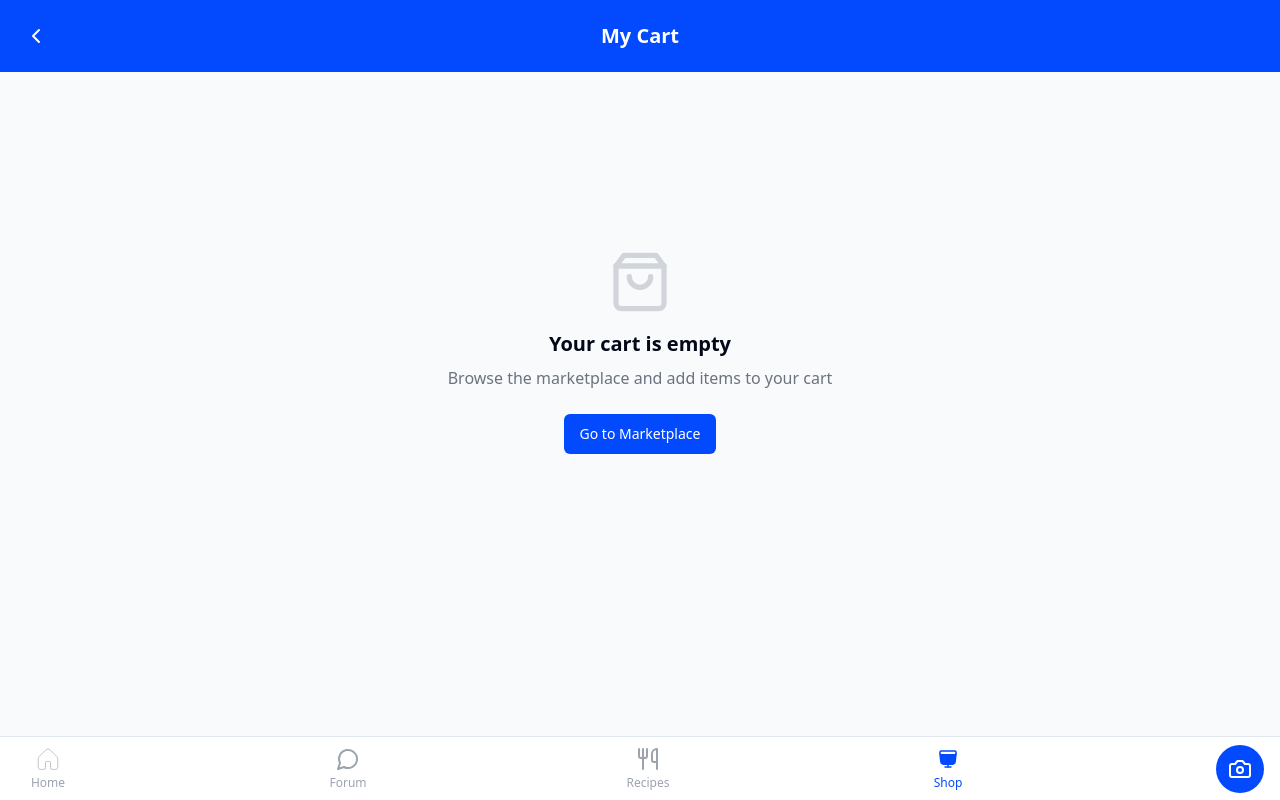
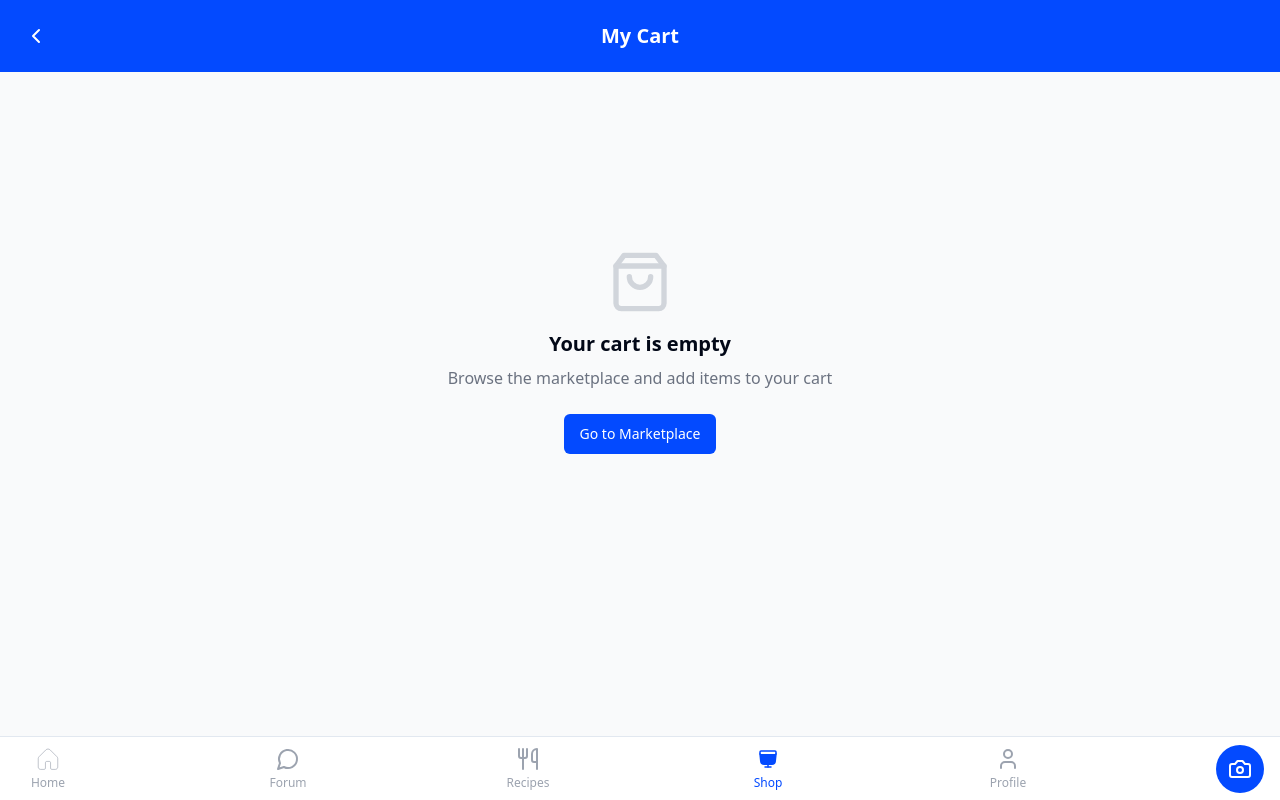
Before and after one commit to PickCreation/wayscannerapp, a React (Vite) app: page /cart in a window 1280 px wide. Built offline with nearby package versions, Linux system fonts and the light colour scheme.

Commit message:
Add profile icon to bottom navigation
Refactor bottom navigation to show profile icon.

```diff
--- a/src/components/BottomNavigation.tsx
+++ b/src/components/BottomNavigation.tsx
@@ -1,4 +1,3 @@
-
 import React from "react";
 import {
   MessageCircle,
@@ -22,7 +21,12 @@ const BottomNavigation: React.FC<BottomNavigationProps> = ({
 }) => {
   const location = useLocation();
   const navigate = useNavigate();
-  const isProfilePage = location.pathname === "/profile";
+  const isProfilePage = location.pathname === "/profile" ||
+                        location.pathname.includes("/addresses") ||
+                        location.pathname.includes("/payment-methods") ||
+                        location.pathname.includes("/bookmarks") ||
+                        location.pathname.includes("/favorites") ||
+                        location.pathname.includes("/purchases");
   const isRecipesPage = location.pathname.includes("/recipes");
   const isMarketplacePage = location.pathname.includes("/marketplace") || location.pathname.includes("/add-listing");
 
@@ -34,6 +38,11 @@ const BottomNavigation: React.FC<BottomNavigationProps> = ({
   const handleShopClick = () => {
     navigate("/marketplace");
     onItemClick("shop");
+  };
+
+  const handleProfileClick = () => {
+    navigate("/profile");
+    onItemClick("profile");
   };
 
   return (
@@ -65,6 +74,13 @@ const BottomNavigation: React.FC<BottomNavigationProps> = ({
         label="Shop"
         isActive={activeItem === "shop" || isMarketplacePage}
         onClick={handleShopClick}
+      />
+      <NavItem
+        icon={<User size={24} />}
+        activeIcon={<User size={24} fill="currentColor" />}
+        label="Profile"
+        isActive={activeItem === "profile" || isProfilePage}
+        onClick={handleProfileClick}
       />
       <button
         className="flex items-center justify-center"
--- a/src/pages/BookmarksPage.tsx
+++ b/src/pages/BookmarksPage.tsx
@@ -1,4 +1,3 @@
-
 import React, { useState, useEffect } from "react";
 import {
   ArrowLeft, User, Bell, BookmarkCheck, Heart, MessageSquare, Bookmark,
@@ -7,7 +6,7 @@ import {
 import { useNavigate } from "react-router-dom";
 import { Tabs, TabsList, TabsTrigger, TabsContent } from "@/components/ui/tabs";
 import { Avatar, AvatarFallback, AvatarImage } from "@/components/ui/avatar";
-import { Card, CardContent } from "@/components/ui/card"; // Added this import
+import { Card, CardContent } from "@/components/ui/card";
 import { useToast } from "@/hooks/use-toast";
 import BottomNavigation from "@/components/BottomNavigation";
 import { RecipeCard } from "@/components/RecipeCard";
@@ -16,14 +15,12 @@ const BookmarksPage = () => {
   const navigate = useNavigate();
   const { toast } = useToast();
   const [activeTab, setActiveTab] = useState("forum");
-  const [activeNavItem, setActiveNavItem] = useState<"home" | "forum" | "recipes" | "shop">("recipes");
+  const [activeNavItem, setActiveNavItem] = useState<"home" | "forum" | "recipes" | "shop" | "profile">("profile");
   const [bookmarkedPosts, setBookmarkedPosts] = useState<any[]>([]);
   const [bookmarkedScans, setBookmarkedScans] = useState<any[]>([]);
   const [bookmarkedRecipes, setBookmarkedRecipes] = useState<any[]>([]);
 
-  // Load bookmarked posts from localStorage
   useEffect(() => {
-    // Load forum posts
     const savedPosts = localStorage.getItem('forumPosts');
     if (savedPosts) {
       const allPosts = JSON.parse(savedPosts);
@@ -31,12 +28,10 @@ const BookmarksPage = () => {
       setBookmarkedPosts(bookmarkedItems);
     }
 
-    // Load bookmarked recipes
     const savedRecipes = localStorage.getItem('bookmarkedRecipes');
     if (savedRecipes) {
       setBookmarkedRecipes(JSON.parse(savedRecipes));
     } else {
-      // For demonstration only - this would be removed in production
       setBookmarkedRecipes([
         {
           id: 'r1',
@@ -59,7 +54,6 @@ const BookmarksPage = () => {
       ]);
     }
 
-    // For demonstration, we'll add some placeholder data for scans
     setBookmarkedScans([
       { id: 's1', title: 'Organic Apple', date: '2025-04-01', category: 'Fruit', score: 87 },
       { id: 's2', title: 'Whole Grain Bread', date: '2025-04-02', category: 'Bakery', score: 92 },
@@ -78,7 +72,7 @@ const BookmarksPage = () => {
     navigate(`/recipes/${recipeId}`);
   };
 
-  const handleNavItemClick = (item: "home" | "forum" | "recipes" | "shop") => {
+  const handleNavItemClick = (item: "home" | "forum" | "recipes" | "shop" | "profile") => {
     setActiveNavItem(item);
     if (item === "home") {
       navigate("/");
@@ -86,11 +80,10 @@ const BookmarksPage = () => {
       navigate("/forum");
     } else if (item === "recipes") {
       navigate("/recipes");
-    } else {
-      toast({
-        title: "Coming Soon",
-        description: `The ${item} feature is under development.`,
-      });
+    } else if (item === "shop") {
+      navigate("/marketplace");
+    } else if (item === "profile") {
+      navigate("/profile");
     }
   };
 
@@ -102,7 +95,6 @@ const BookmarksPage = () => {
   };
 
   const handleLikePost = (postId: string) => {
-    // This is a placeholder for liking a post
     toast({
       title: "Post liked",
       description: "The author has been notified",
@@ -110,10 +102,8 @@ const BookmarksPage = () => {
   };
 
   const handleUnbookmarkPost = (postId: string) => {
-    // Update the local state
     setBookmarkedPosts(bookmarkedPosts.filter(post => post.id !== postId));
 
-    // Update localStorage
     const savedPosts = localStorage.getItem('forumPosts');
     if (savedPosts) {
       const allPosts = JSON.parse(savedPosts);
@@ -130,10 +120,8 @@ const BookmarksPage = () => {
   };
 
   const handleRemoveRecipeBookmark = (recipeId: string) => {
-    // Update the local state
     setBookmarkedRecipes(bookmarkedRecipes.filter(recipe => recipe.id !== recipeId));
 
-    // Update localStorage
     const savedBookmarks = localStorage.getItem('bookmarkedRecipes');
     if (savedBookmarks) {
       const bookmarks = JSON.parse(savedBookmarks);
@@ -149,7 +137,6 @@ const BookmarksPage = () => {
 
   return (
     <div className="min-h-screen bg-gray-50 flex flex-col">
-      {/* Header */}
       <div className="bg-wayscanner-blue text-white p-4 relative">
         <div className="flex justify-between items-center mb-2">
           <button className="p-2" onClick={handleBackClick} type="button">
@@ -167,7 +154,6 @@ const BookmarksPage = () => {
         </div>
       </div>
 
-      {/* Tabs */}
       <div className="p-4">
         <Tabs defaultValue="forum" className="w-full" onValueChange={setActiveTab}>
           <TabsList className="grid grid-cols-3 w-full mb-6">
@@ -182,13 +168,11 @@ const BookmarksPage = () => {
             </TabsTrigger>
           </TabsList>
 
-          {/* Forum Bookmarks */}
           <TabsContent value="forum" className="pb-20">
             <div className="space-y-4">
               {bookmarkedPosts.length > 0 ? (
                 bookmarkedPosts.map(post => (
                   <div key={post.id} className="bg-white rounded-lg shadow p-4 border border-gray-200">
-                    {/* Post Header - Author & Time */}
                     <div className="flex items-center mb-3">
                       <Avatar className="h-12 w-12 mr-3">
                         <AvatarImage src={post.author.avatar} alt={post.author.name} />
@@ -215,17 +199,14 @@ const BookmarksPage = () => {
                       </div>
                     </div>
 
-                    {/* Post Content */}
                     <p className="text-[14px] text-gray-700 mb-4">{post.content}</p>
 
-                    {/* Post Image (if available) */}
                     {post.imageUrl && (
                       <div className="mb-4 border rounded-lg overflow-hidden">
                         <img src={post.imageUrl} alt="Post" className="w-full h-auto" />
                       </div>
                     )}
 
-                    {/* Post Actions */}
                     <div className="flex items-center border-t border-gray-100 pt-3">
                       <button
                         className="flex items-center mr-5"
@@ -271,7 +252,6 @@ const BookmarksPage = () => {
             </div>
           </TabsContent>
 
-          {/* Scan Bookmarks */}
           <TabsContent value="scan" className="pb-20">
             <div className="space-y-4">
               {bookmarkedScans.length > 0 ? (
@@ -313,7 +293,6 @@ const BookmarksPage = () => {
             </div>
           </TabsContent>
 
-          {/* Recipes Bookmarks */}
           <TabsContent value="recipes" className="pb-20">
             <div className="space-y-4">
               {bookmarkedRecipes.length > 0 ? (
@@ -352,9 +331,8 @@ const BookmarksPage = () => {
         </Tabs>
       </div>
 
-      {/* Bottom Navigation */}
       <BottomNavigation
-        activeItem={activeNavItem}
+        activeItem="profile"
         onItemClick={handleNavItemClick}
         onCameraClick={handleCameraClick}
       />
--- a/src/pages/Index.tsx
+++ b/src/pages/Index.tsx
@@ -7,7 +7,7 @@ import { useNavigate, useLocation } from "react-router-dom";
 import { useToast } from "@/hooks/use-toast";
 
 const Index = () => {
-  const [activeNavItem, setActiveNavItem] = useState<"home" | "forum" | "recipes" | "shop">("home");
+  const [activeNavItem, setActiveNavItem] = useState<"home" | "forum" | "recipes" | "shop" | "profile">("home");
   const [showCameraSheet, setShowCameraSheet] = useState(false);
   const navigate = useNavigate();
   const location = useLocation();
@@ -22,7 +22,7 @@ const Index = () => {
     }
   }, [location, navigate]);
 
-  const handleNavItemClick = (item: "home" | "forum" | "recipes" | "shop") => {
+  const handleNavItemClick = (item: "home" | "forum" | "recipes" | "shop" | "profile") => {
     setActiveNavItem(item);
 
     if (item === "home") {
@@ -41,6 +41,11 @@ const Index = () => {
 
     if (item === "shop") {
       navigate("/marketplace");
+      return;
+    }
+
+    if (item === "profile") {
+      navigate("/profile");
       return;
     }
   };
--- a/src/pages/ProfilePage.tsx
+++ b/src/pages/ProfilePage.tsx
@@ -1,4 +1,3 @@
-
 import React, { useEffect, useState } from "react";
 import {
   ArrowLeft, Edit, Lock, Store, Bookmark, Heart,
@@ -19,7 +18,7 @@ const ProfilePage = () => {
   const navigate = useNavigate();
   const { toast } = useToast();
   const isMobile = useIsMobile();
-  const [activeNavItem, setActiveNavItem] = useState<"home" | "forum" | "recipes" | "shop">("recipes");
+  const [activeNavItem, setActiveNavItem] = useState<"home" | "forum" | "recipes" | "shop" | "profile">("profile");
   const [showCameraSheet, setShowCameraSheet] = useState(false);
 
   useEffect(() => {
@@ -85,7 +84,7 @@ const ProfilePage = () => {
     });
   };
 
-  const handleNavItemClick = (item: "home" | "forum" | "recipes" | "shop") => {
+  const handleNavItemClick = (item: "home" | "forum" | "recipes" | "shop" | "profile") => {
     setActiveNavItem(item);
     if (item === "home") {
       navigate("/");
@@ -95,6 +94,8 @@ const ProfilePage = () => {
       navigate("/recipes");
     } else if (item === "shop") {
       navigate("/marketplace");
+    } else if (item === "profile") {
+      navigate("/profile");
     }
   };
 
@@ -292,7 +293,7 @@ const ProfilePage = () => {
       <CameraSheet open={showCameraSheet} onOpenChange={setShowCameraSheet} />
 
       <BottomNavigation
-        activeItem={activeNavItem}
+        activeItem="profile"
         onItemClick={handleNavItemClick}
         onCameraClick={handleCameraClick}
       />
```
